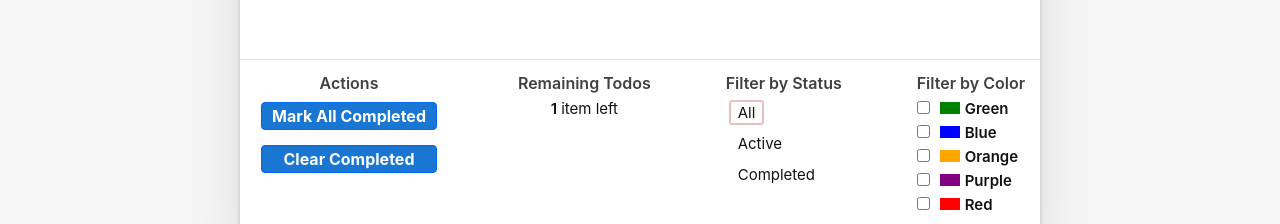
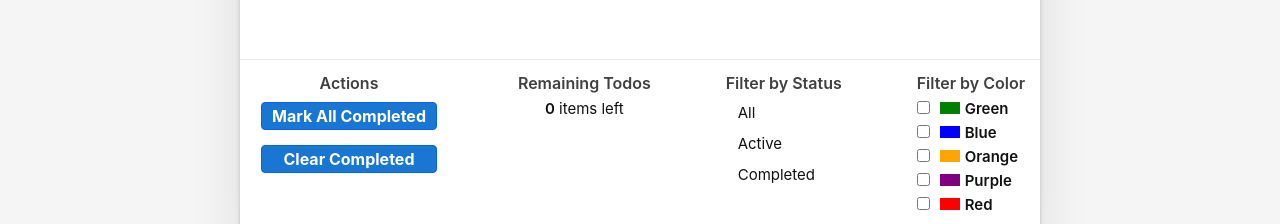
Before and after one commit to Sebastian2908-2007/to-dos-redux-tutorial, a React (Create React App) app: page / in a window 1280 px wide. Shown: the part 596-820 px from the top of the page. Built offline with nearby package versions, Linux system fonts and the light colour scheme; what miragejs would draw is missing.

Commit message:
have footer correctly recognizing if a todo is checked completed or not as well as being able to update colors and delete an item

```diff
--- a/src/features/footer/Footer.js
+++ b/src/features/footer/Footer.js
@@ -1,7 +1,7 @@
-import React from 'react'
-
-import { availableColors, capitalize } from '../filters/colors'
-import { StatusFilters } from '../filters/filtersSlice'
+import React from 'react';
+import { useSelector } from 'react-redux';
+import { availableColors, capitalize } from '../filters/colors';
+import { StatusFilters } from '../filters/filtersSlice';
 
 const RemainingTodos = ({ count }) => {
   const suffix = count === 1 ? '' : 's'
@@ -73,9 +73,12 @@ const ColorFilters = ({ value: colors, onChange }) => {
 }
 
 const Footer = () => {
-  const colors = []
-  const status = StatusFilters.All
-  const todosRemaining = 1
+  const todosRemaining = useSelector(state => {
+      const uncompletedTodos = state.todos.filter(todo => !todo.completed);
+      return uncompletedTodos.length;
+  });
+
+  const { status, colors } = useSelector(state => state.filters)
 
   const onColorChange = (color, changeType) =>
     console.log('Color change: ', { color, changeType })
--- a/src/features/todos/TodoList.js
+++ b/src/features/todos/TodoList.js
@@ -1,16 +1,16 @@
 import React from 'react';
-import { useSelector } from 'react-redux';
+import { useSelector, shallowEqual } from 'react-redux';
 import TodoListItem from './TodoListItem';
 
-const selectTodos = state => state.todos;
+const selectTodoIds = state => state.todos.map(todo => todo.id);
 
 const TodoList = () => {
     //  useSelector automatically subscribes to the Redux store for us! That way, any time an action is dispatched, it will call its selector function again right away.
     // If the value returned by the selector changes from the last time it ran, useSelector will force our component to re-render with the new data. All we have to do is call useSelector()
-  const todos = useSelector(selectTodos);
+  const todoIds = useSelector(selectTodoIds, shallowEqual);
 
-  const renderedListItems = todos.map((todo) => {
-    return <TodoListItem key={todo.id} todo={todo} />
+  const renderedListItems = todoIds.map((todoId) => {
+    return <TodoListItem key={todoId} id={todoId} />
   })
 
   return <ul className="todo-list">{renderedListItems}</ul>
--- a/src/features/todos/TodoListItem.js
+++ b/src/features/todos/TodoListItem.js
@@ -1,19 +1,39 @@
-import React from 'react'
+import React from 'react';
+import { useSelector, useDispatch } from 'react-redux';
 
-import { ReactComponent as TimesSolid } from './times-solid.svg'
+import { ReactComponent as TimesSolid } from './times-solid.svg';
 
-import { availableColors, capitalize } from '../filters/colors'
+import { availableColors, capitalize } from '../filters/colors';
 
-const TodoListItem = ({ todo, onColorChange, onCompletedChange, onDelete }) => {
-  const { text, completed, color } = todo
+const selectTodoById = (state, todoId) => {
+    return state.todos.find(todo => todo.id === todoId);
+};
 
-  const handleCompletedChanged = (e) => {
-    onCompletedChange(e.target.checked)
-  }
+// Destructure `props.id` , since we only need the ID value
+const TodoListItem = ({ id }) => {
+    // Call our `selectTodoById` with the state _and_ the ID value
+    const todo = useSelector(state => selectTodoById(state, id));
+  const { text, completed, color } = todo;
+
+  const dispatch = useDispatch();
+
+
+
+  const handleCompletedChanged = () => {
+    dispatch({ type: 'todos/todoToggled', payload: todo.id });
+  };
 
   const handleColorChanged = (e) => {
-    onColorChange(e.target.value)
-  }
+    const color = e.target.value;
+    dispatch({
+        type: 'todos/colorSelected',
+        payload: { todoId: todo.id, color },
+    });
+  };
+
+  const onDelete = () => {
+    dispatch({ type: 'todos/todoDeleted', payload: todo.id });
+  };
 
   const colorOptions = availableColors.map((c) => (
     <option key={c} value={c}>
```
